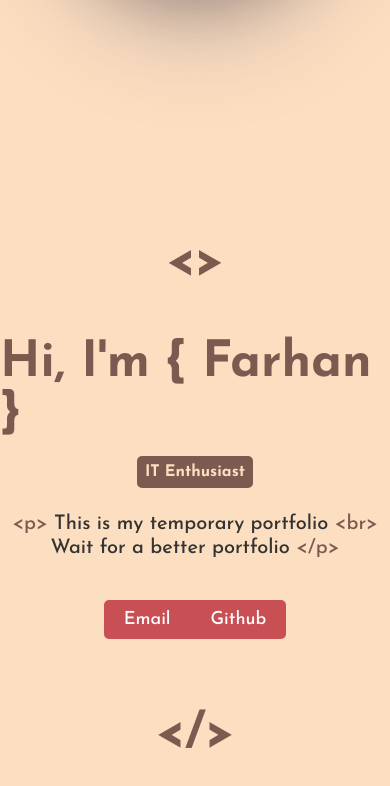
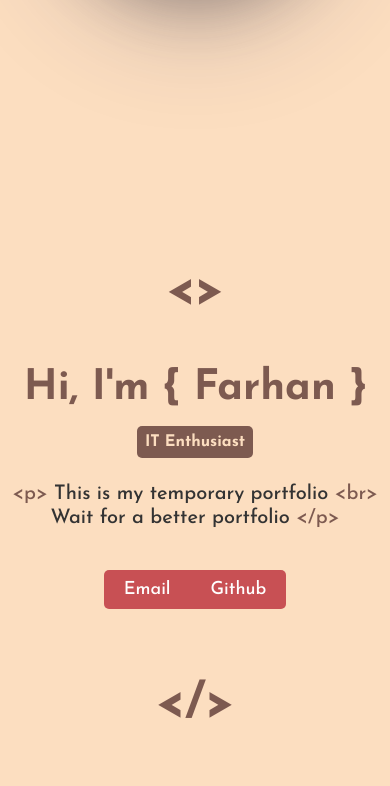
Before and after one commit to farhanfrnk/portofolio-temp, a plain HTML site: page index.html in a window 390 px wide. Shown: the part 673-1459 px from the top of the page. Drawn offline with Linux system fonts and the light colour scheme.

Commit message:
fix: bug

```diff
--- a/style.css
+++ b/style.css
@@ -491,6 +491,11 @@ body{
     width: 100%;
     height: 100%;
   }
+  .hero .left h1{
+    font-size: 42px;
+    font-weight: 600;
+    color: #7D5A50;
+  }
 }
 
 /* End Hero Section */
```
